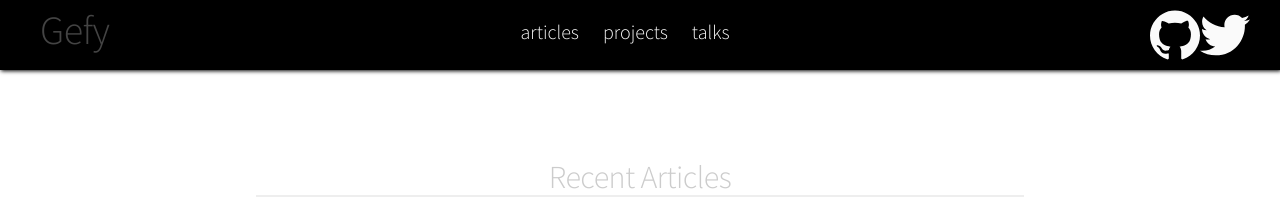
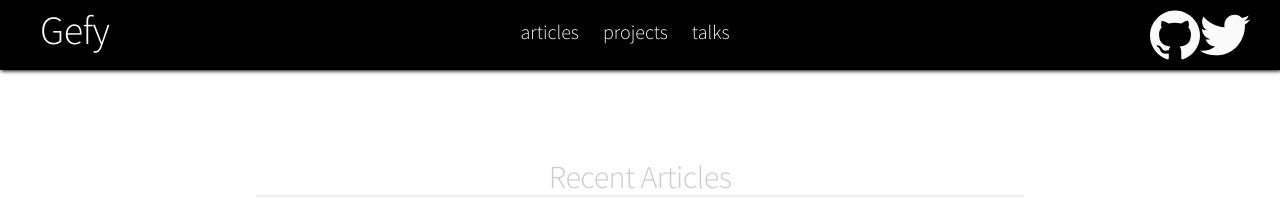
Before and after one commit to gefymarcos/gefymarcos.github.io, a Jekyll site: the page built from index.md, in a window 1280 px wide. Shown: the top 204 px of the page. Built offline with Jekyll 4.4.1, drawn with Linux system fonts in a browser that asks for light colours.

Commit message:
fixed lighthouse's metrics

```diff
--- a/_layouts/default.html
+++ b/_layouts/default.html
@@ -4,6 +4,7 @@
     <meta charset="utf-8">
     <meta name="viewport" content="width=device-width, initial-scale=1">
     <meta name="theme-color" content="#000000">
+    <meta name="Gefy Marcos` Personal Page" content="I write about software development.">
     <title>{% if page.title %} {{ page.title }} {% else %} {{ site.title }} {% endif %}</title>
     <link rel="manifest" href="/manifest.json">
     <link rel="stylesheet" href="//fonts.googleapis.com/css?family=Changa|Source+Sans+Pro:300,300i,600">
@@ -30,12 +31,12 @@
           <div class="right-menu-box">
             <ul class="right-menu">
               <li class="socials">
-                <a class="socials-github" href="http://www.github.com/gefymarcos" target="_blank">
+                <a class="socials-github" rel="noopener" href="http://www.github.com/gefymarcos" target="_blank">
                   <img src="/img/github.svg" alt="Logo do github" />
                 </a>
               </li>
               <li class="socials">
-                <a class="socials-twitter" href="http://www.twitter.com/gefymarcos" target="_blank">
+                <a class="socials-twitter" rel="noopener" href="http://www.twitter.com/gefymarcos" target="_blank">
                   <img src="/img/twitter.svg" alt="Logo do twitter" />
                 </a>
               </li>
--- a/css/main.scss
+++ b/css/main.scss
@@ -281,7 +281,7 @@
   &-title {
     a {
       font-weight: 300;
-      color: #444444;
+      color: #FFFFFF;
       display: flex;
       justify-content: center;
       align-items: center;
@@ -295,7 +295,7 @@
     }
     a:hover,
     a:focus {
-      color: #fafafa;
+      color: var(--primary-color);
       text-decoration: none;
 
     }
```
